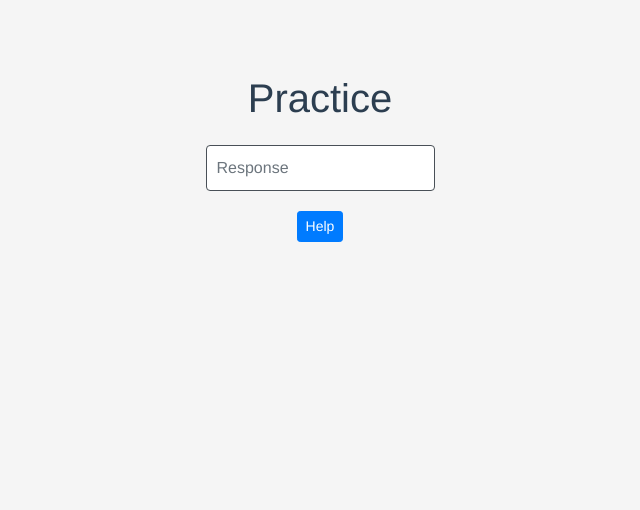
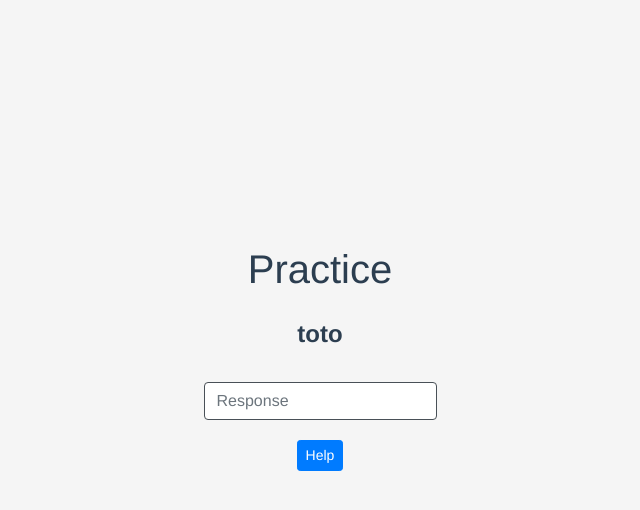
Before and after one commit to HiBigBob/english, a Vue app in the folder front/: page / in a window 1280 px wide. Shown: the top 510 px of the page, without its empty margins (320-960 px from the left). Built offline with nearby package versions, Linux system fonts and the light colour scheme.

Commit message:
Change design

```diff
--- a/front/src/App.vue
+++ b/front/src/App.vue
@@ -27,7 +27,7 @@ export default {
     flex-direction: column;  /* make main axis vertical */
     justify-content: center; /* center items vertically, in this case */
     align-items: center;     /* center items horizontally, in this case */
-    height: 300px;
+    height: 700px;
 }
 
 h1 {
--- a/front/src/components/HelloWorld.vue
+++ b/front/src/components/HelloWorld.vue
@@ -1,7 +1,12 @@
 <template>
     <div class="hello">
         <div class="form-signin">
-            <input type="text" id="inputEmail" class="form-control" placeholder="Response" @keyup="keymonitor" autofocus>
+            <div class="practice">
+                <div id="read" class="read">{{ text }}</div>
+                <div id="write"></div>
+                <div class="clear"></div>
+            </div>
+            <input type="text" id="input" class="form-control" placeholder="Response" @keyup="keymonitor" autofocus>
             <button class="btn btn-sm btn-primary" >Help</button>
         </div>
     </div>
@@ -13,18 +18,59 @@ export default {
     props: {
         msg: String
     },
+    data: () => {
+        return {
+            text: 'toto'
+        }
+    },
     methods: {
-        keymonitor(event) {
-            console.log('keyup from id: '+event.target.id)
+        keymonitor(e) {
+            e.preventDefault();
+            e = e || window.event;
+
+            console.log('keyup from id: '+e.target.id)
 
             // what was pressed?
             let keyMessage = 'keyup: ';
-            if (event.shiftKey) {
+            if (e.shiftKey) {
                 keyMessage += 'Shift+';
             }
-            keyMessage += event.key || String.fromCharCode(event.keyCode);
+            keyMessage += e.key || String.fromCharCode(e.keyCode);
 
             console.log(keyMessage)
+
+            let charCode = e.keyCode || e.which;
+            let charStr = String.fromCharCode(charCode);
+
+            charStr = charStr.toLowerCase();
+            if (e.shiftKey) {
+                charStr = charStr.toUpperCase();
+            };
+
+            var $content = document.getElementById("write");
+            if (charCode == 8) {
+                $content.removeChild($content.lastChild);
+                return;
+            }
+
+            if (charCode == 32) {
+                var space = document.createTextNode(" ");
+                $content.appendChild(space);
+            }
+
+            if (charCode > 64 && charCode < 91) {
+                var char = document.createTextNode(charStr);
+                var tmp;
+                if(false) {
+                    tmp = char;
+                } else {
+                    var $span = document.createElement("span");
+                    $span.style.color = "red";
+                    $span.appendChild(char);
+                    tmp = $span;
+                }
+                $content.appendChild(tmp);
+            }
         }
     }
 }
@@ -33,6 +79,10 @@ export default {
 <!-- Add "scoped" attribute to limit CSS to this component only -->
 <style scoped>
 
+.practice{
+    margin-bottom: 30px;
+}
+
 .inputEngine {
     color: #2c3e50;
     font-weight: bold;
@@ -40,6 +90,12 @@ export default {
     border-radius: 5px;
     padding: 5px;
 }
+
+.read {
+    font-weight: bold;
+    font-size: 24px;
+}
+
 h3 {
     margin: 40px 0 0;
 }
@@ -55,10 +111,6 @@ a {
     color: #42b983;
 }
 
-/*
- * Globals
- */
-
 .form-signin {
     width: 100%;
     max-width: 330px;
@@ -70,12 +122,7 @@ a {
     position: relative;
     box-sizing: border-box;
     height: auto;
-    padding: 10px;
     font-size: 16px;
-}
-
-textarea:focus, input:focus{
-    outline: none;
 }
 
 .form-control:focus {
```
